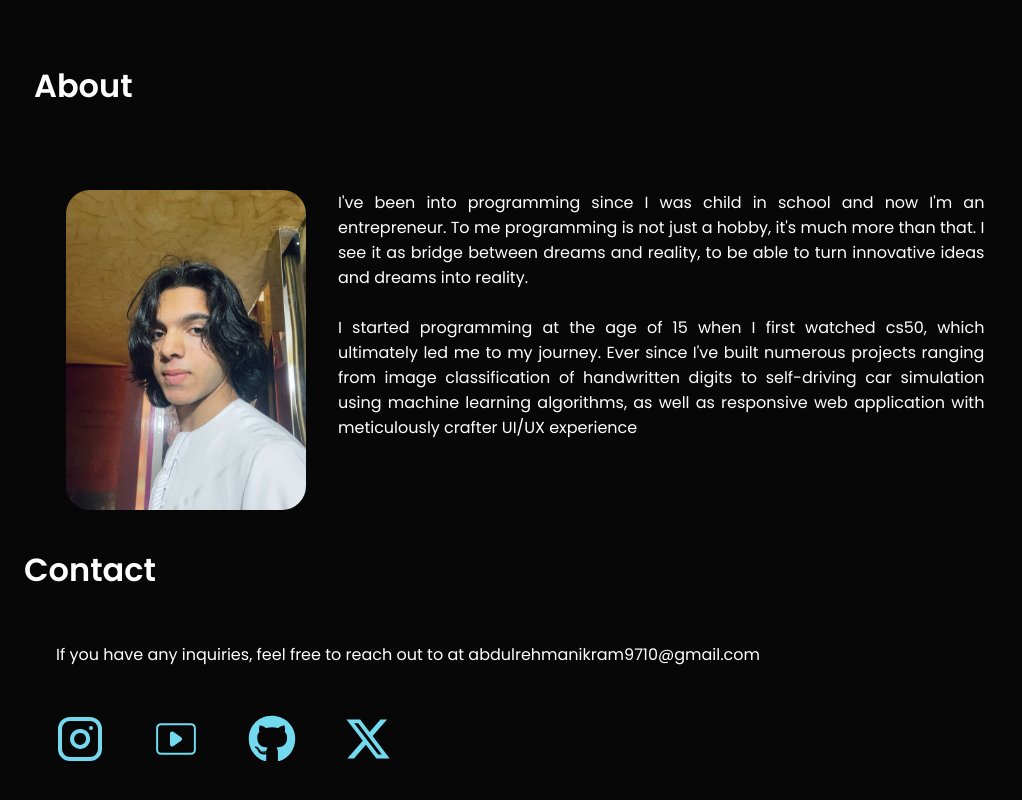
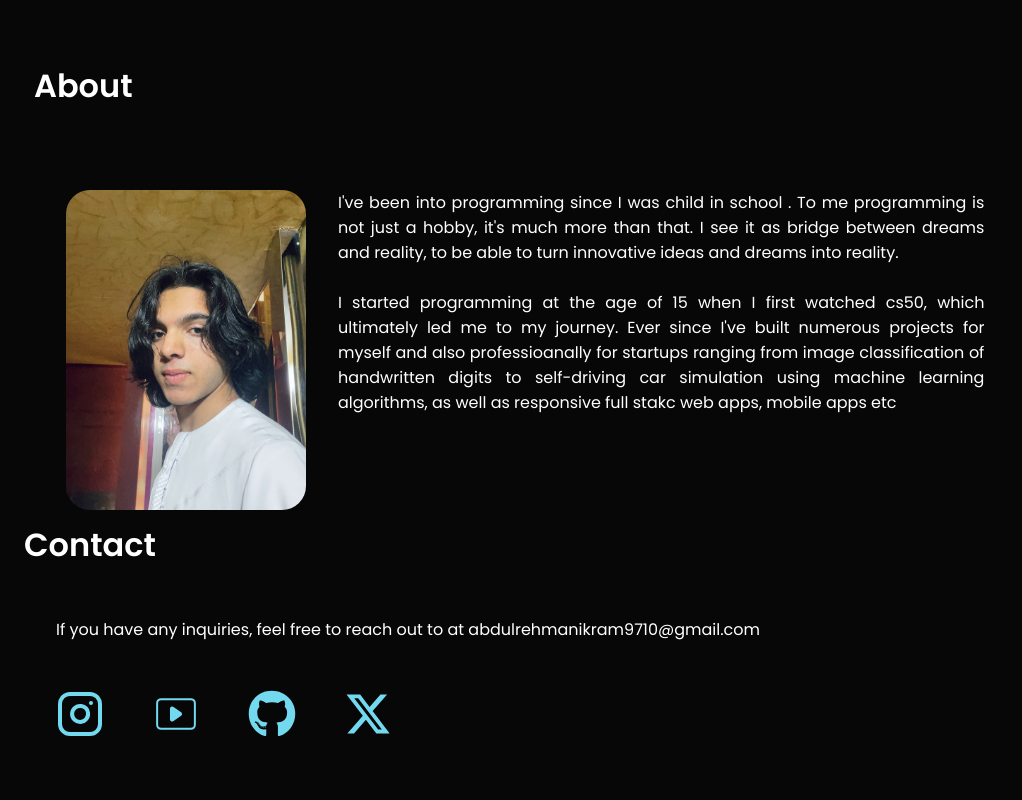
Before and after one commit to AeroArtz/Portfolio-website, a React (Vite) app: page / in a window 1280 px wide. Shown: the part 1082-1882 px from the top of the page, without its empty margins (0-1022 px from the left). Built offline with nearby package versions, Linux system fonts and the light colour scheme.

Commit message:
Update About.jsx

```diff
--- a/src/components/About/About.jsx
+++ b/src/components/About/About.jsx
@@ -13,10 +13,10 @@ export const About = () => {
             <img src={img1}/>
             <div className='text-container'>
               <p>
-                  I've been into programming since I was child in school and now I'm an entrepreneur. To me programming is not just a hobby, it's much more than that. I see it as bridge between dreams and reality, to be able to turn innovative ideas and dreams into reality.
+                  I've been into programming since I was child in school . To me programming is not just a hobby, it's much more than that. I see it as bridge between dreams and reality, to be able to turn innovative ideas and dreams into reality.
               </p>
               <br></br>
-              <p>I started programming at the age of 15 when I first watched cs50, which ultimately led me to my journey. Ever since I've built numerous projects ranging from image classification of handwritten digits to self-driving car simulation using machine learning algorithms, as well as responsive web application with meticulously crafter UI/UX experience</p>
+              <p>I started programming at the age of 15 when I first watched cs50, which ultimately led me to my journey. Ever since I've built numerous projects for myself and also professioanally for startups ranging from image classification of handwritten digits to self-driving car simulation using machine learning algorithms, as well as responsive full stakc web apps, mobile apps etc</p>
             </div>
         </div>
     </section>
```
